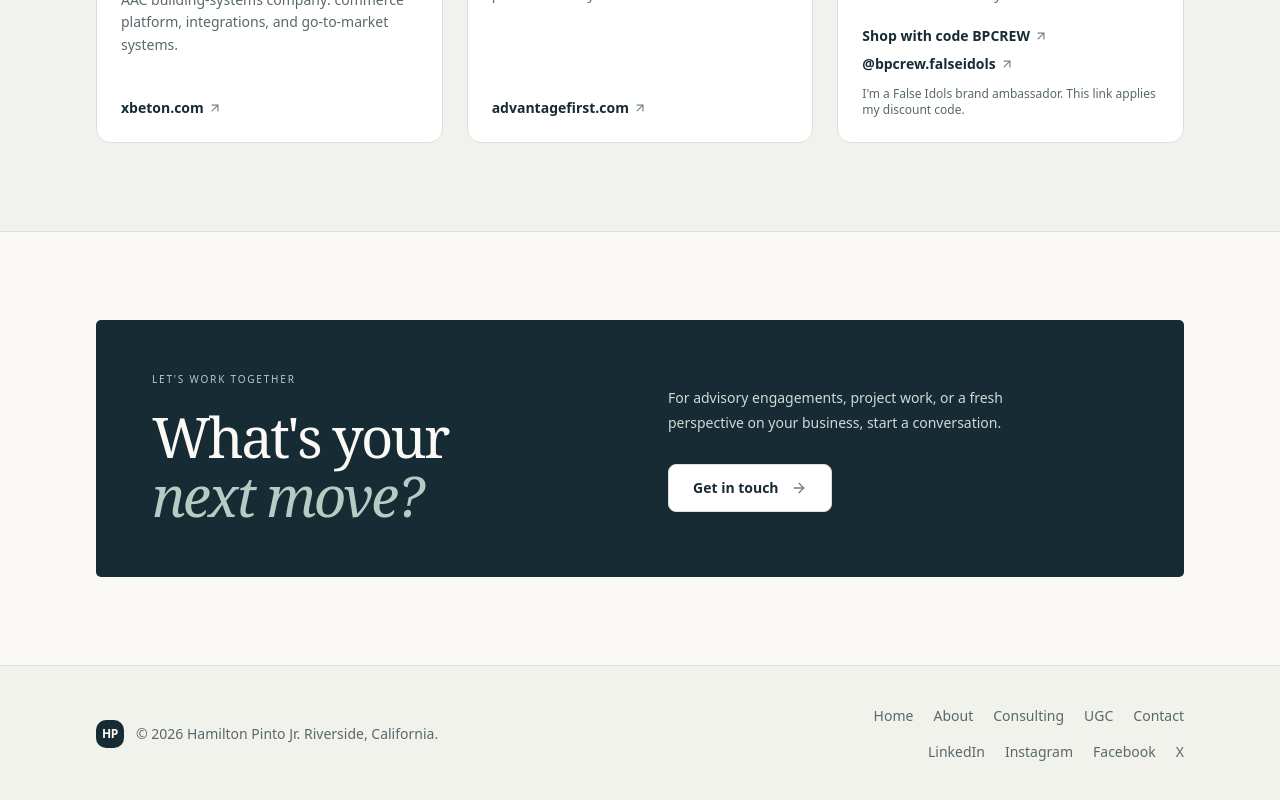
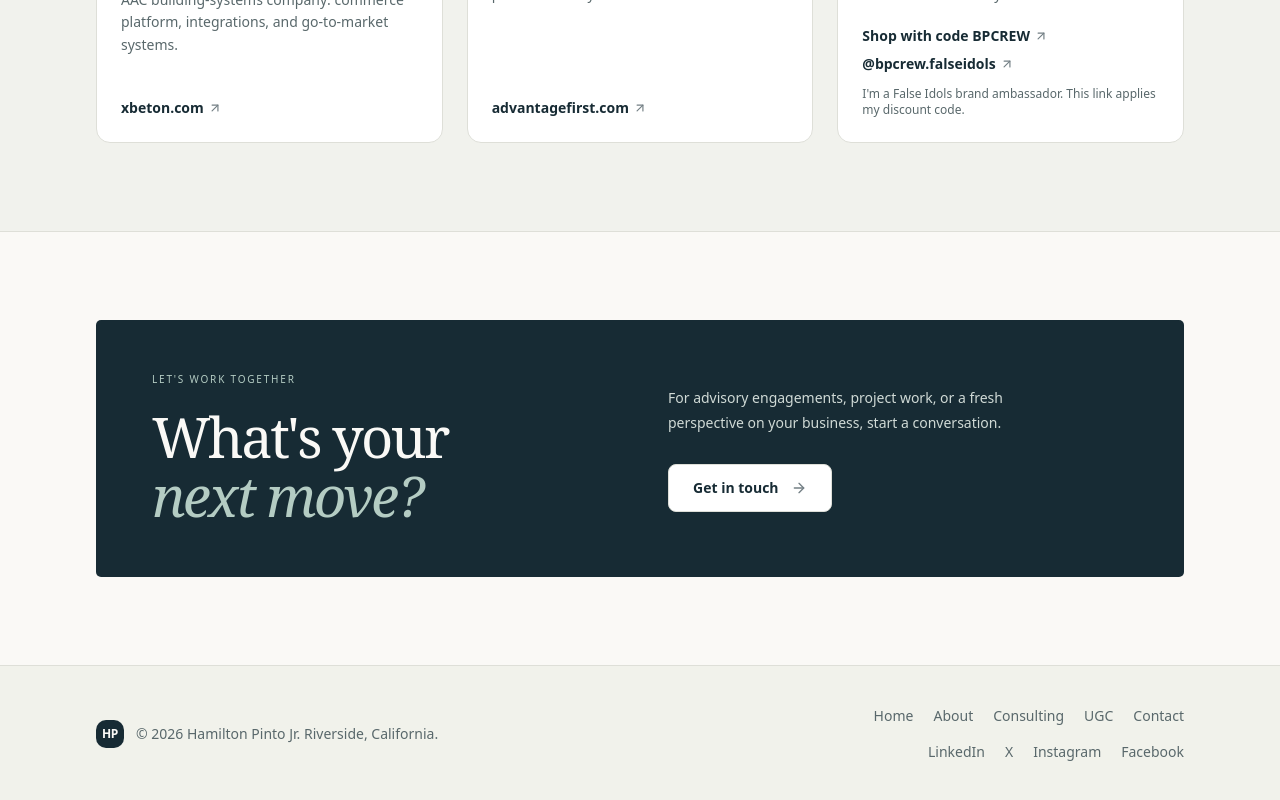
Before and after one commit to hpintojr/hpintojr, a Next.js app: page / in a window 1280 px wide. Shown: the part 2806-3606 px from the top of the page. Built offline with nearby package versions, Linux system fonts and the light colour scheme.

Commit message:
Footer: uniform social order (LinkedIn, X, Instagram, Facebook)

```diff
--- a/src/app/layout.tsx
+++ b/src/app/layout.tsx
@@ -96,6 +96,16 @@ export default function RootLayout({ children }: LayoutProps<"/">) {
                   </li>
                   <li>
                     <a
+                      href={site.social.x}
+                      target="_blank"
+                      rel="me noopener"
+                      className="text-muted-foreground transition-colors hover:text-foreground"
+                    >
+                      X
+                    </a>
+                  </li>
+                  <li>
+                    <a
                       href={site.social.instagram}
                       target="_blank"
                       rel="me noopener"
@@ -114,16 +124,6 @@ export default function RootLayout({ children }: LayoutProps<"/">) {
                       Facebook
                     </a>
                   </li>
-                  <li>
-                    <a
-                      href={site.social.x}
-                      target="_blank"
-                      rel="me noopener"
-                      className="text-muted-foreground transition-colors hover:text-foreground"
-                    >
-                      X
-                    </a>
-                  </li>
                 </ul>
               </nav>
             </div>
```
